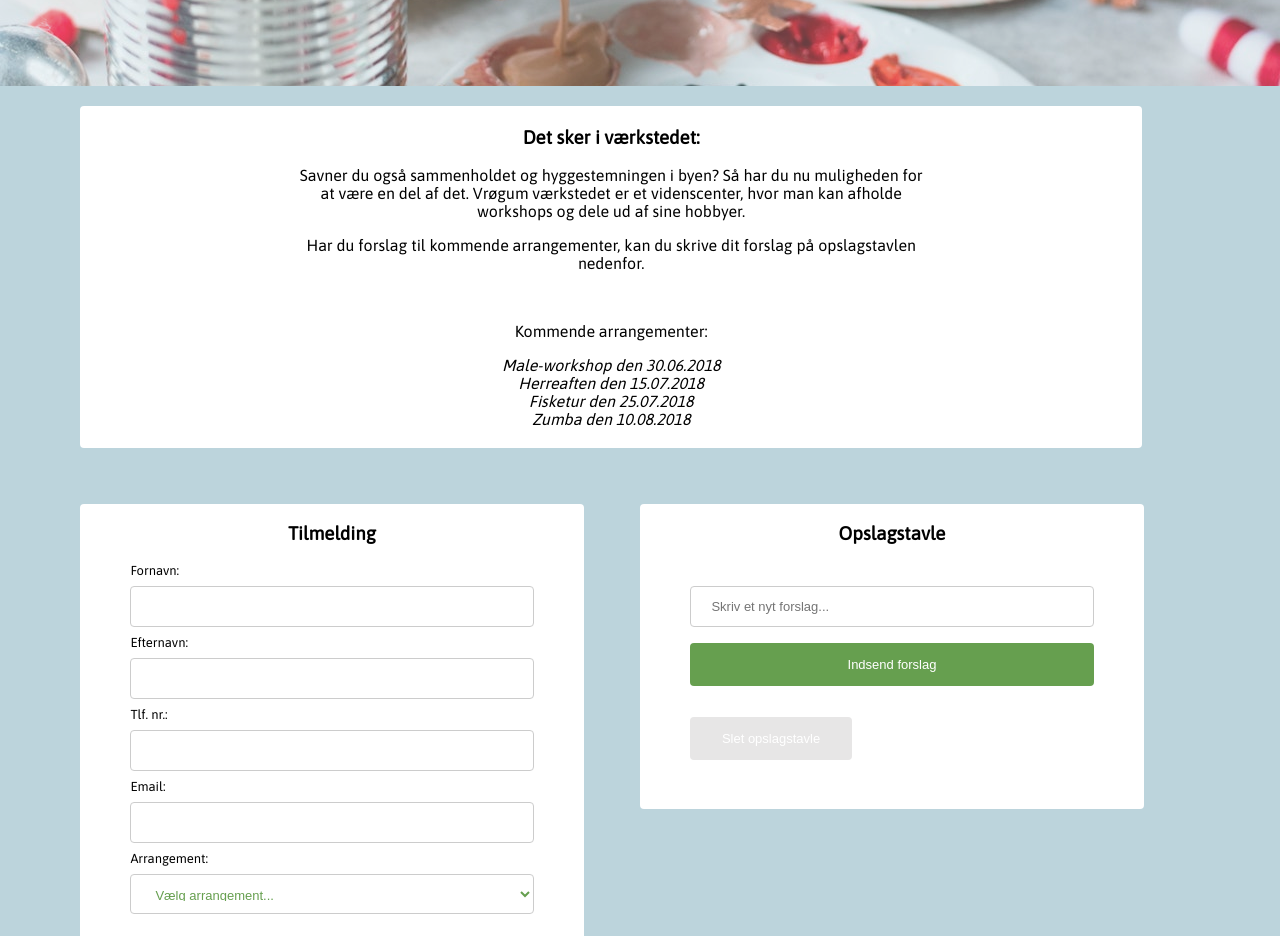
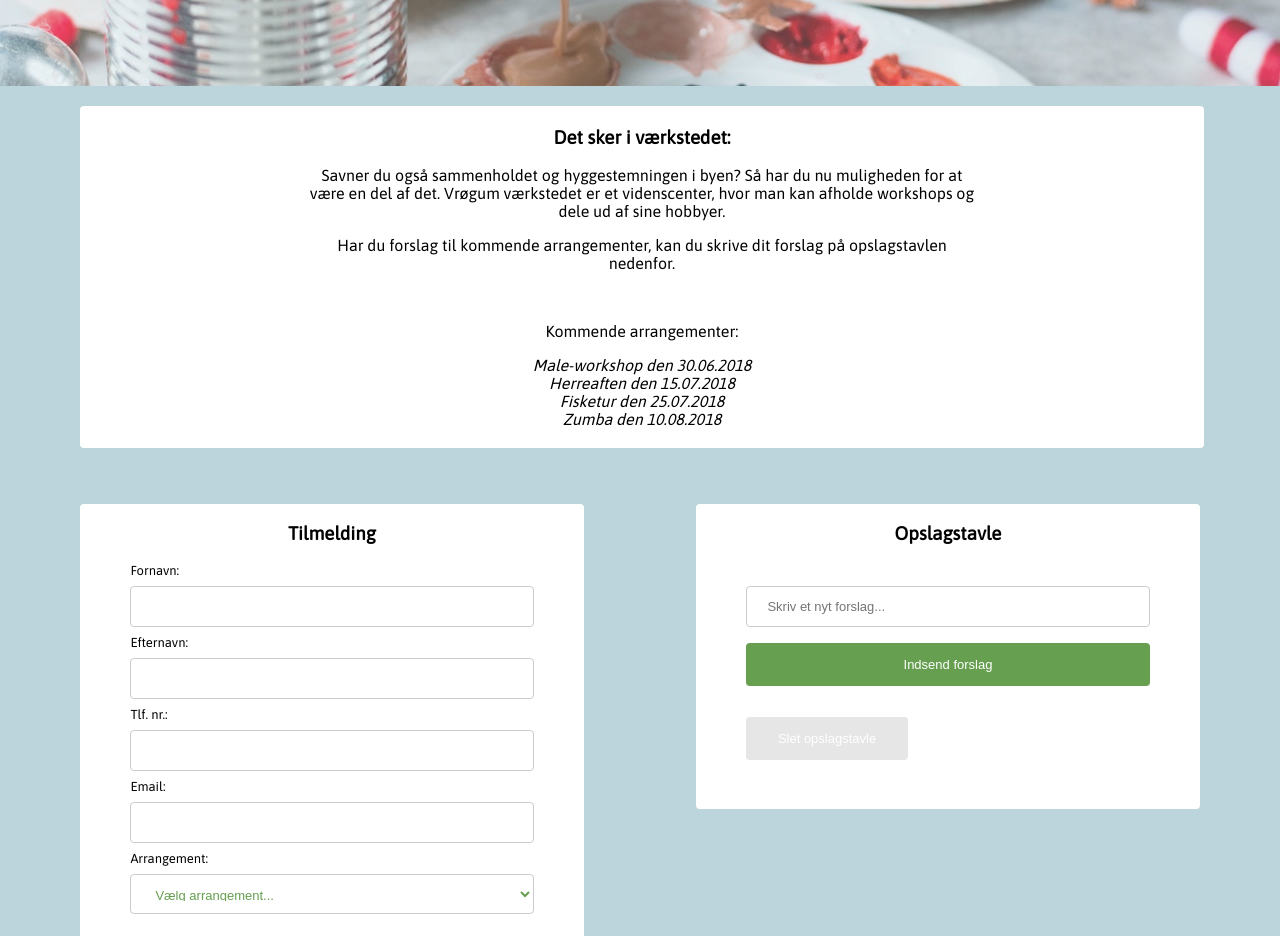
Before and after one commit to carolineham/vrogumby, a plain HTML site: page workshop-page.html in a window 1280 px wide. Shown: the part 364-1300 px from the top of the page. Drawn offline with Linux system fonts and the light colour scheme; a web font is replaced by a local one.

Commit message:
Ændret margin-forhold på workshop-siden

```diff
--- a/style.css
+++ b/style.css
@@ -172,7 +172,7 @@ section.sec1 {
 .container-element2 {
 	background-color: #FFFFFF;
 	border-radius: 4px;
-	width: 94.5%;
+	width: 100%;
 	padding: 2px;
     margin-bottom: 5%
 }
@@ -189,7 +189,7 @@ section.sec1 {
     display: block;
     width: 45%;
     float: left;
-    margin-right: 5%;
+    margin-right: 10%;
 	margin-bottom: 5%;
 	background-color: #FFFFFF;
 	border-radius: 4px;
@@ -207,7 +207,6 @@ section.sec1 {
     display: block;
     width: 45%;
     float: left;
-    margin-right: 5%;
 	margin-bottom: 5%;
 	background-color: #FFFFFF;
 	border-radius: 4px;
```
